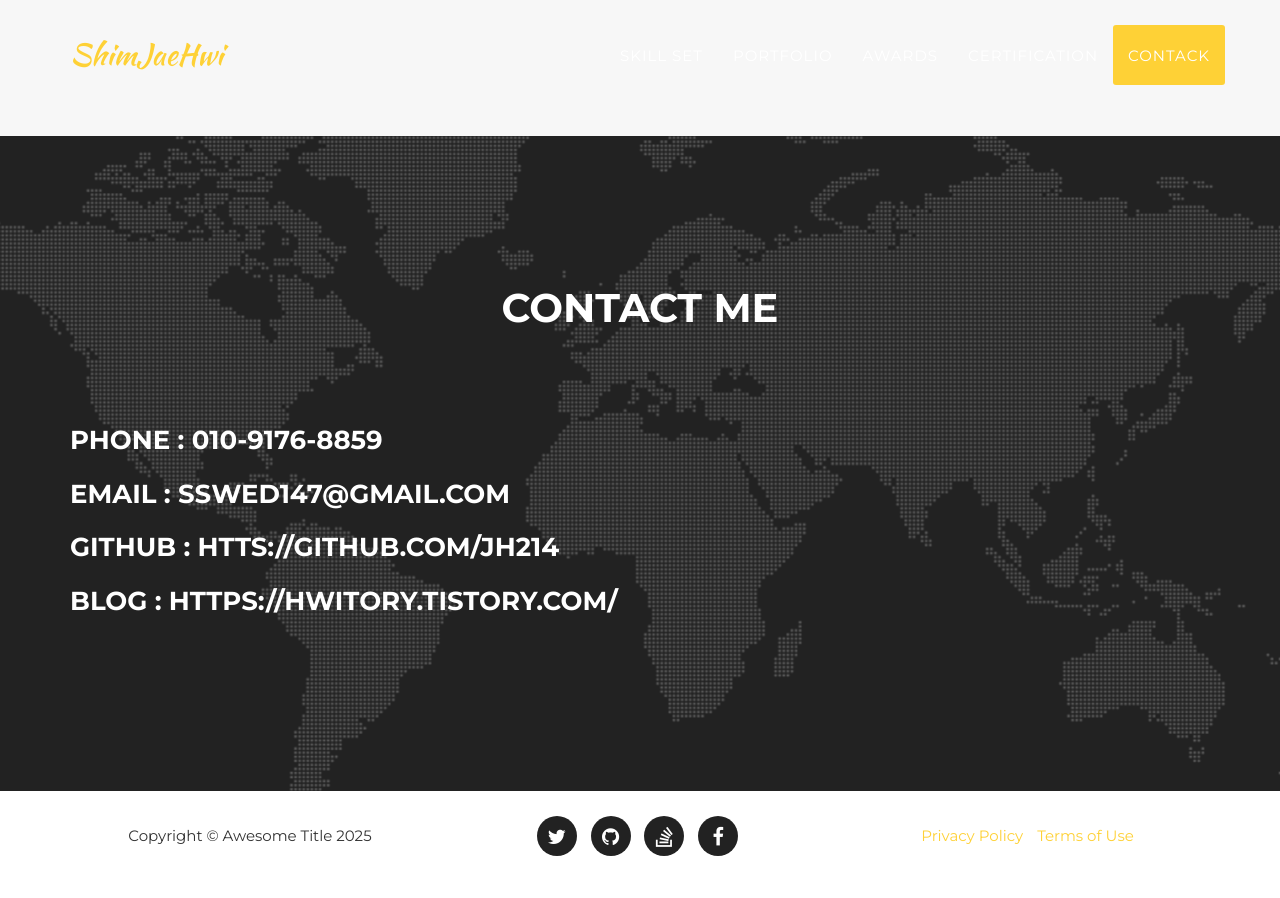
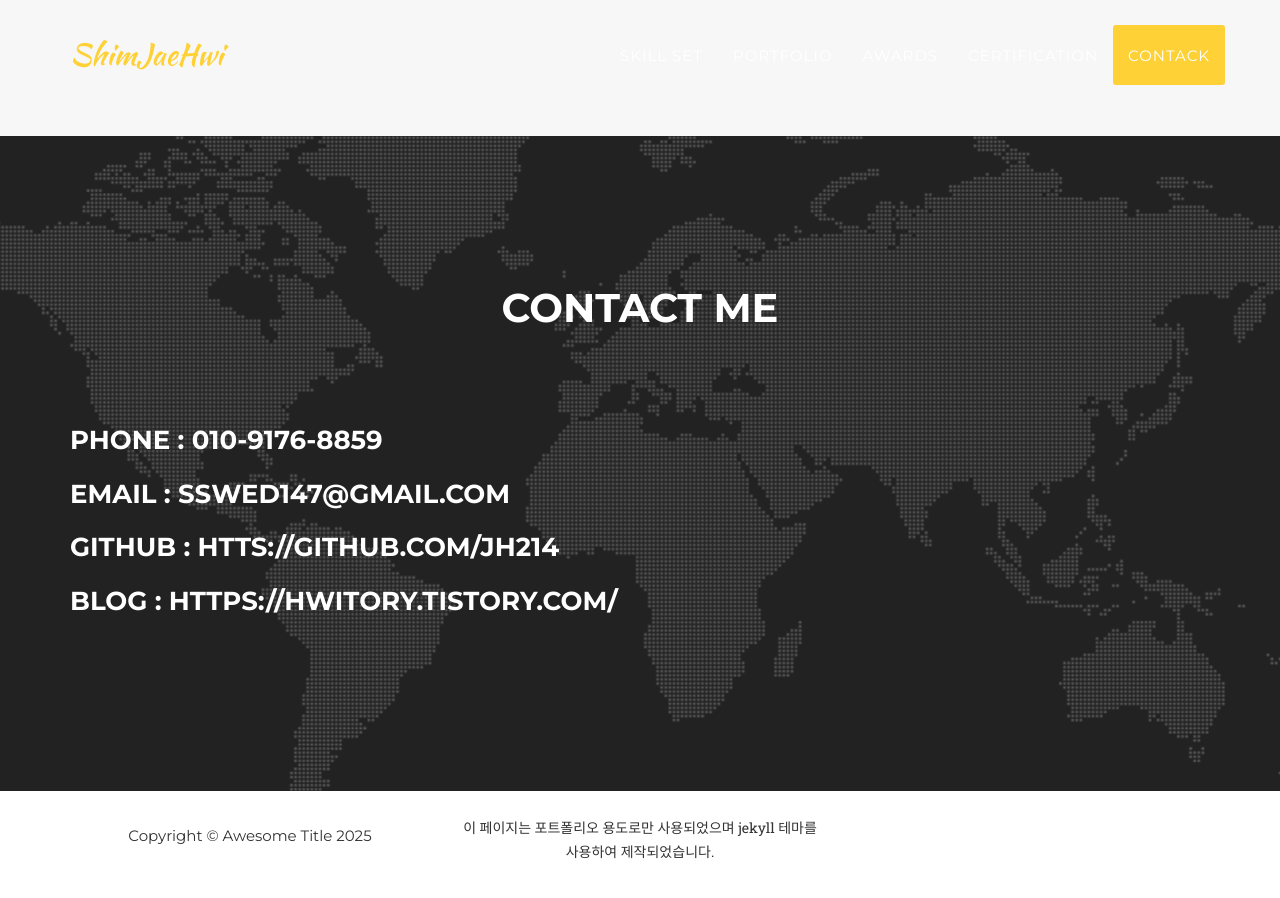
Before and after one commit to Jh214/JH214.github.io, a Jekyll site: the page built from index.html, in a window 1280 px wide and 900 px high, scrolled down 4340 px. Built offline with Jekyll 4.4.1, drawn with Linux system fonts in a browser that asks for light colours; some web fonts are replaced; a script that is not in the unit is left out; the list of posts is cut into pages by our own code.

Commit message:
푸터 수정

```diff
--- a/_includes/footer.html
+++ b/_includes/footer.html
@@ -5,20 +5,15 @@
                     <span class="copyright">Copyright &copy; {{ site.title }} {{ 'now' | date: "%Y" }}</span>
                 </div>
                 <div class="col-md-4">
-                    <ul class="list-inline social-buttons">
-                        {% for network in site.social %}
-                        <li><a href="{{ network.url }}"><i class="fa fa-{{ network.title }}"></i></a>
-                        </li>
-                        {% endfor %}
-                    </ul>
+                    <p>이 페이지는 포트폴리오 용도로만 사용되었으며 jekyll 테마를 사용하여 제작되었습니다.</p>
                 </div>
                 <div class="col-md-4">
-                    <ul class="list-inline quicklinks">
+                    <!-- <ul class="list-inline quicklinks">
                         <li><a href="#">Privacy Policy</a>
                         </li>
                         <li><a href="#">Terms of Use</a>
                         </li>
-                    </ul>
+                    </ul> -->
                 </div>
             </div>
         </div>
```
